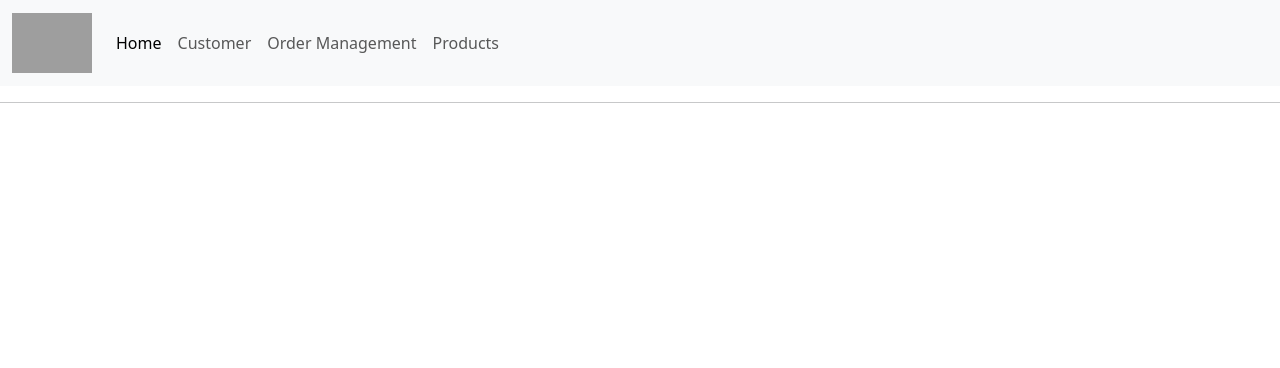
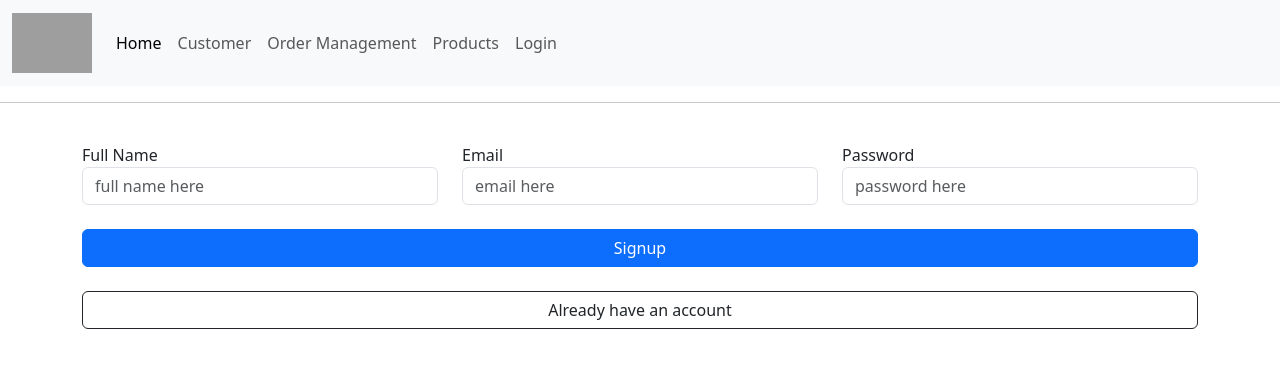
Before and after one commit to AkelaDumindu/React_Simple_POS_System, a React (Vite) app in the folder simple_react_crud/: page /Signup in a window 1280 px wide. Shown: the top 368 px of the page. Built offline with nearby package versions, Linux system fonts and the light colour scheme; grey boxes are pictures that could not be loaded.

Commit message:
updated user registration

```diff
--- a/simple_react_crud/src/App.tsx
+++ b/simple_react_crud/src/App.tsx
@@ -4,6 +4,8 @@ import Home from "./components/Home";
 import Customer from "./components/Customer";
 import Order from "./components/Order";
 import Product from "./components/Product";
+import Login from "./components/Login";
+import Signup from "./components/Signup";
 
 function App() {
 
@@ -33,6 +35,9 @@ function App() {
         <li className="nav-item">
           <Link className="nav-link" aria-disabled="true" to={"/Product"}>Products</Link>
         </li>
+        <li className="nav-item">
+          <Link className="nav-link" aria-disabled="true" to={"/Login"}>Login</Link>
+        </li>
       </ul>
     </div>
   </div>
@@ -45,6 +50,8 @@ function App() {
             <Route path="/Customer" element={<Customer/>} />
             <Route path="/Order" element={<Order/>} />
             <Route path="/Product" element={<Product/>} />
+            <Route path="/Login" element={<Login/>} />
+            <Route path="/Signup" element={<Signup/>} />
           </Routes>
         </div>
       </Router>
--- a/simple_react_crud/src/components/Login.tsx
+++ b/simple_react_crud/src/components/Login.tsx
@@ -1,7 +1,53 @@
-function Login() {
+import axios from "axios";
+import React, { useEffect, useState } from "react";
+import { Link } from "react-router-dom";
 
-    return <h1>Login</h1>
+const Login:React.FC= ()=> {
 
+    const [email, setEmail] = useState('');
+    const [password, setPassword] = useState('');
+
+    const login = ()=>{
+        console.log(email);
+        console.log(password);
+
+
+    }
+
+    return(
+        <>
+        <br />
+        <div className="container">
+            <div className="row">
+                <div className="col-6">
+                    <div className="form-group">
+                        <label htmlFor="email">Email</label>
+                        <input onChange={(e)=>{
+                            setEmail(e.target.value)
+                        }} type="email" className="form-control" placeholder="email here" />
+                    </div>
+                </div>
+                <div className="col-6">
+                <div className="form-group">
+                        <label htmlFor="password">Password</label>
+                        <input onChange={(e)=>{
+                            setPassword(e.target.value)
+                        }} type="password" className="form-control" placeholder="password here" />
+                    </div>
+                </div>
+                <div className="col-12">
+                    <br />
+                    <button onClick={(e)=>{
+                        login();
+                    }} className="btn btn-primary col-12">Login</button>
+
+                    <br /><br />
+
+                    <Link to="/Signup" className="btn btn-outline-dark col-12">Sign up</Link>
+                </div>
+            </div>
+        </div>
+        </>
+    )
 }
-
 export default Login;
--- a/simple_react_crud/src/components/Signup.tsx
+++ b/simple_react_crud/src/components/Signup.tsx
@@ -1,7 +1,80 @@
-function Signup() {
+import axios from "axios";
+import React, { useEffect, useState } from "react";
+import { Link } from "react-router-dom";
 
-    return <h1>signup</h1>
+const Login:React.FC= ()=> {
 
+    const [fullName, setFullName] = useState('');
+    const [email, setEmail] = useState('');
+    const [password, setPassword] = useState('');
+
+    const signup = async ()=>{
+        try {
+            const response = await axios.post('http://localhost:3000/api/v1/users/register', {
+                fullName, email, password
+            });
+
+            console.log(response);
+            setFullName('');
+            setEmail('');
+            setPassword('');
+
+        } catch (error) {
+            console.log(error);
+
+
+        }
+
+
+
+    }
+
+    return(
+        <>
+        <br />
+        <div className="container">
+            <div className="row">
+
+            <div className="col-4">
+                    <div className="form-group">
+                        <label htmlFor="email">Full Name</label>
+                        <input onChange={(e)=>{
+                            setFullName(e.target.value)
+                        }} type="email" className="form-control" placeholder="full name here" />
+                    </div>
+                </div>
+
+                <div className="col-4">
+                    <div className="form-group">
+                        <label htmlFor="email">Email</label>
+                        <input onChange={(e)=>{
+                            setEmail(e.target.value)
+                        }} type="email" className="form-control" placeholder="email here" />
+                    </div>
+                </div>
+
+                <div className="col-4">
+                <div className="form-group">
+                        <label htmlFor="password">Password</label>
+                        <input onChange={(e)=>{
+                            setPassword(e.target.value)
+                        }} type="password" className="form-control" placeholder="password here" />
+                    </div>
+                </div>
+
+                <div className="col-12">
+                    <br />
+                    <button onClick={(e)=>{
+                        signup();
+                    }} className="btn btn-primary col-12">Signup</button>
+
+                    <br /><br />
+
+                    <Link to="/Login" className="btn btn-outline-dark col-12">Already have an account</Link>
+                </div>
+            </div>
+        </div>
+        </>
+    )
 }
-
-export default Signup;
+export default Login;
```
